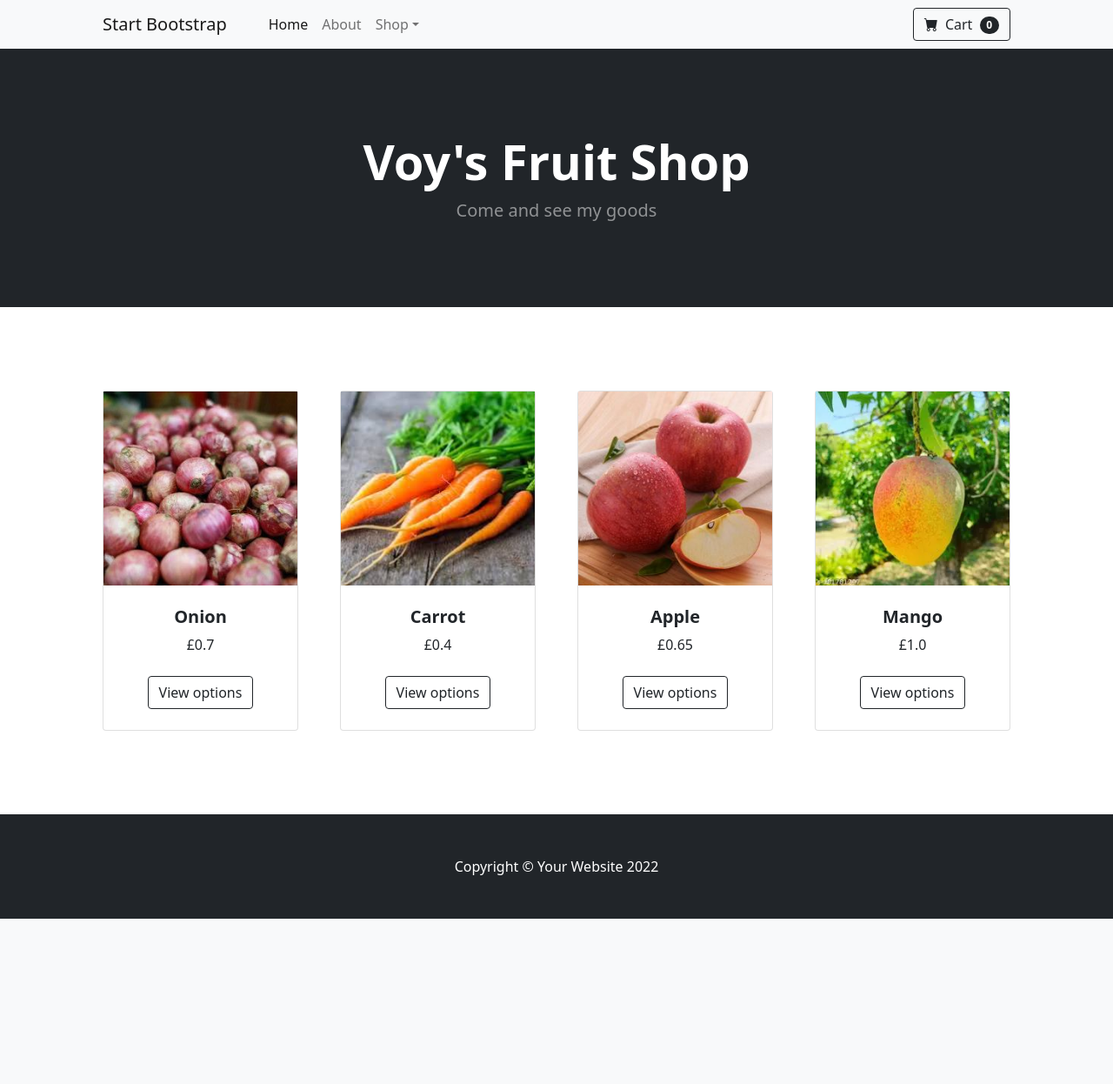
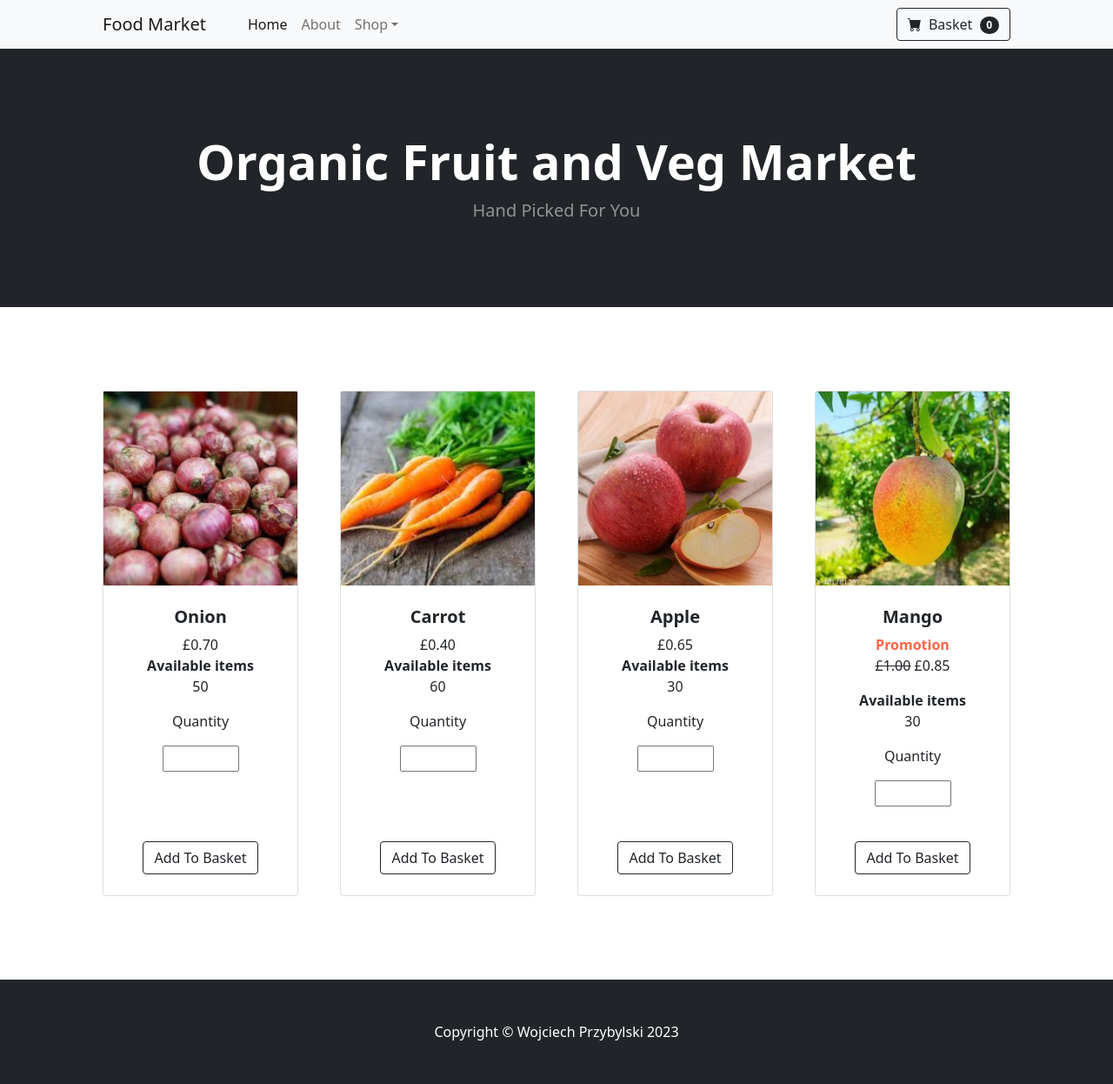
Before and after one commit to Wojciech-Przybylski/FoodMarket, a Django app: page /webapp/ in a window 1280 px wide. Shown: the whole page at 87% size. Before the commit the page ends 1056 px from the top, so only its background shows below. Run offline with Django 4.2, Linux system fonts and the light colour scheme; data comes from the database, SQL or seed files in the repository; some libraries are stand-ins or nearby versions.

Commit message:
Displayed stock_amount, promotion and quantity selection

```diff
--- a/webapp/templates/index.html
+++ b/webapp/templates/index.html
@@ -18,7 +18,7 @@
         <!-- Navigation-->
         <nav class="navbar navbar-expand-lg navbar-light bg-light">
             <div class="container px-4 px-lg-5">
-                <a class="navbar-brand" href="#!">Start Bootstrap</a>
+                <a class="navbar-brand" href="#!">Food Market</a>
                 <button class="navbar-toggler" type="button" data-bs-toggle="collapse" data-bs-target="#navbarSupportedContent" aria-controls="navbarSupportedContent" aria-expanded="false" aria-label="Toggle navigation"><span class="navbar-toggler-icon"></span></button>
                 <div class="collapse navbar-collapse" id="navbarSupportedContent">
                     <ul class="navbar-nav me-auto mb-2 mb-lg-0 ms-lg-4">
@@ -37,7 +37,7 @@
                     <form class="d-flex">
                         <button class="btn btn-outline-dark" type="submit">
                             <i class="bi-cart-fill me-1"></i>
-                            Cart
+                            Basket
                             <span class="badge bg-dark text-white ms-1 rounded-pill">0</span>
                         </button>
                     </form>
@@ -48,8 +48,8 @@
         <header class="bg-dark py-5">
             <div class="container px-4 px-lg-5 my-5">
                 <div class="text-center text-white">
-                    <h1 class="display-4 fw-bolder">Voy's Fruit Shop</h1>
-                    <p class="lead fw-normal text-white-50 mb-0">Come and see my goods</p>
+                    <h1 class="display-4 fw-bolder">Organic Fruit and Veg Market</h1>
+                    <p class="lead fw-normal text-white-50 mb-0">Hand Picked For You</p>
                 </div>
             </div>
         </header>
@@ -69,12 +69,26 @@
                                     <!-- Product name-->
                                     <h5 class="fw-bolder">{{product.product_name}}</h5>
                                     <!-- Product price-->
-                                    £{{product.price}}
+                                    {%if product.promotion > 0 %}
+                                    <p><b class="fw-bolder" style="color:Tomato;"> Promotion </b><br>
+                                    <s class="">£{{product.price|floatformat:2}}</s> £{{product.promotion|floatformat:2}}
+                                    {%else%}
+                                    £{{product.price|floatformat:2}}
+                                    {% endif %}
+                                    <!-- Product Stock-->
+                                    <div>
+                                        <b class="fw-bolder">Available items</b>
+                                        <p class="">{{product.stock_amount}}</p>
+                                    </div>
+                                    <div>
+                                        <p class="">Quantity</p>
+                                        <p><input type="number" min="0" max='{{product.stock_amount}}'/></p>
+                                    </div>
                                 </div>
                             </div>
                             <!-- Product actions-->
                             <div class="card-footer p-4 pt-0 border-top-0 bg-transparent">
-                                <div class="text-center"><a class="btn btn-outline-dark mt-auto" href="#">View options</a></div>
+                                <div class="text-center"><a class="btn btn-outline-dark mt-auto" href="#">Add To Basket</a></div>
                             </div>
                         </div>
                     </div>
@@ -84,7 +98,7 @@
         </section>
         <!-- Footer-->
         <footer class="py-5 bg-dark">
-            <div class="container"><p class="m-0 text-center text-white">Copyright &copy; Your Website 2022</p></div>
+            <div class="container"><p class="m-0 text-center text-white">Copyright &copy; Wojciech Przybylski 2023</p></div>
         </footer>
         <!-- Bootstrap core JS-->
         <script src="https://cdn.jsdelivr.net/npm/bootstrap@5.1.3/dist/js/bootstrap.bundle.min.js"></script>
```
